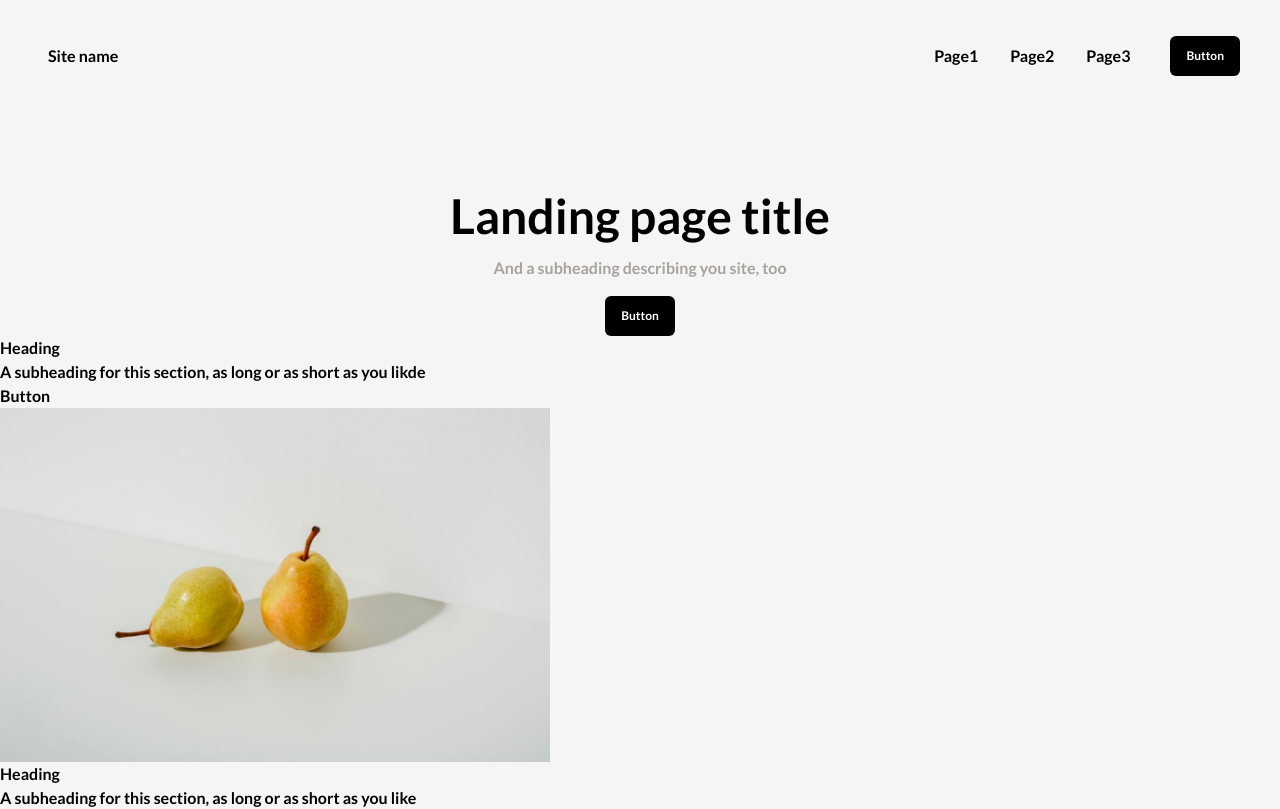
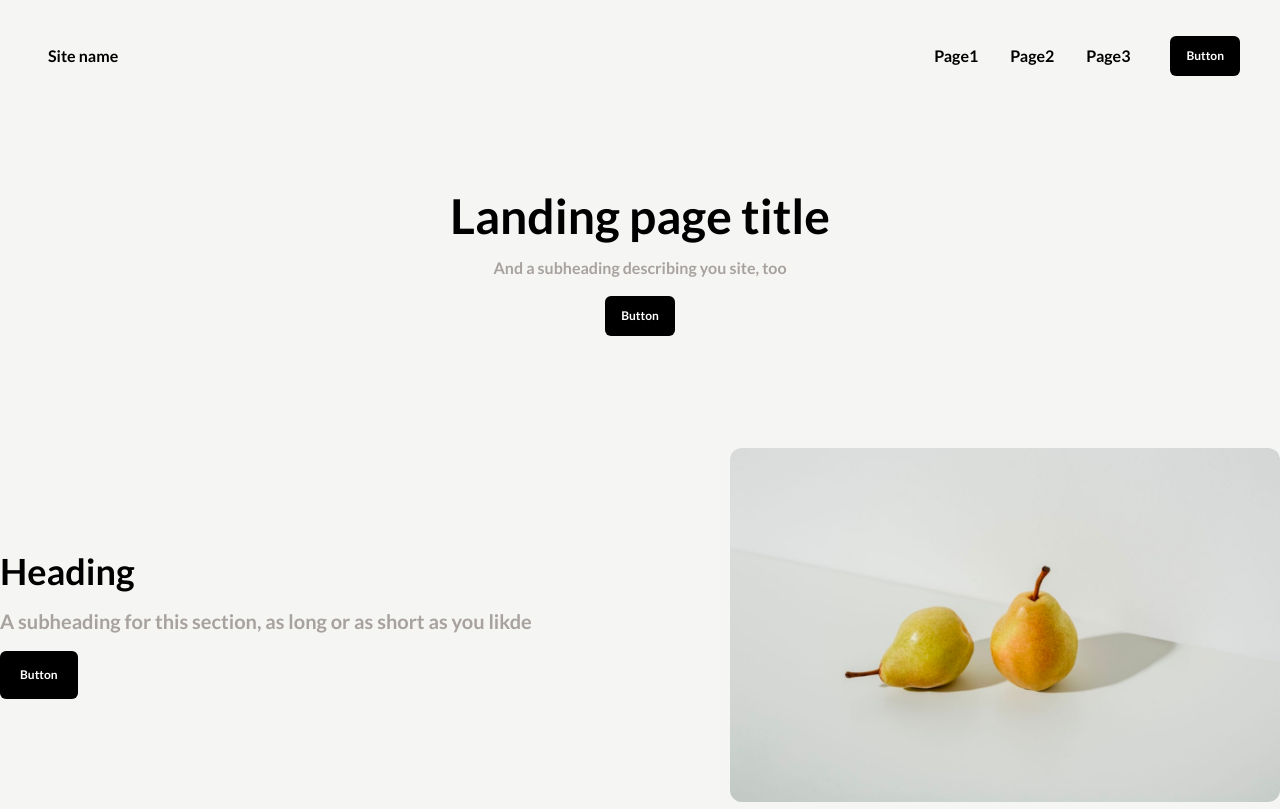
Before and after one commit to YM202c2100/figma-reproduction, a Next.js app: page / in a window 1280 px wide. Shown: the top 809 px of the page. Built offline with nearby package versions, Linux system fonts and the light colour scheme.

Commit message:
[update]スタイル付与

```diff
--- a/app/components/cardGenerator.tsx
+++ b/app/components/cardGenerator.tsx
@@ -13,13 +13,13 @@ function CardGenerator(){
     return(<>
         {Cards.map(card => {
             return(
-                <div key={card.src}>
-                    <div>
-                        <div>{card.title}</div>
-                        <div>{card.description}</div>
-                        <button>Button</button>
+                <div key={card.src} className="flex justify-between items-center mb-28">
+                    <div className="mr-36">
+                        <div className="text-4xl">{card.title}</div>
+                        <div className="text-stone-400 text-xl my-4">{card.description}</div>
+                        <button className="text-xs bg-black text-white px-5 py-4 rounded-md">Button</button>
                     </div>
-                    <Image src={card.src} alt="picture of fruits" width={"550"} height={"354"}/>
+                    <Image src={card.src} alt="picture of fruits" width={"550"} height={"354"} className="rounded-xl"/>
                 </div>
             )
         })}
--- a/app/page.tsx
+++ b/app/page.tsx
@@ -14,7 +14,7 @@ export default function Page() {
       <button className="text-xs mx-10 bg-black text-white px-4 py-3 rounded-md">Button</button>
     </div>
     {/* Content description */}
-    <div>
+    <div className="container mx-auto my-28">
       <CardGenerator/>
     </div>
   </>)
```
